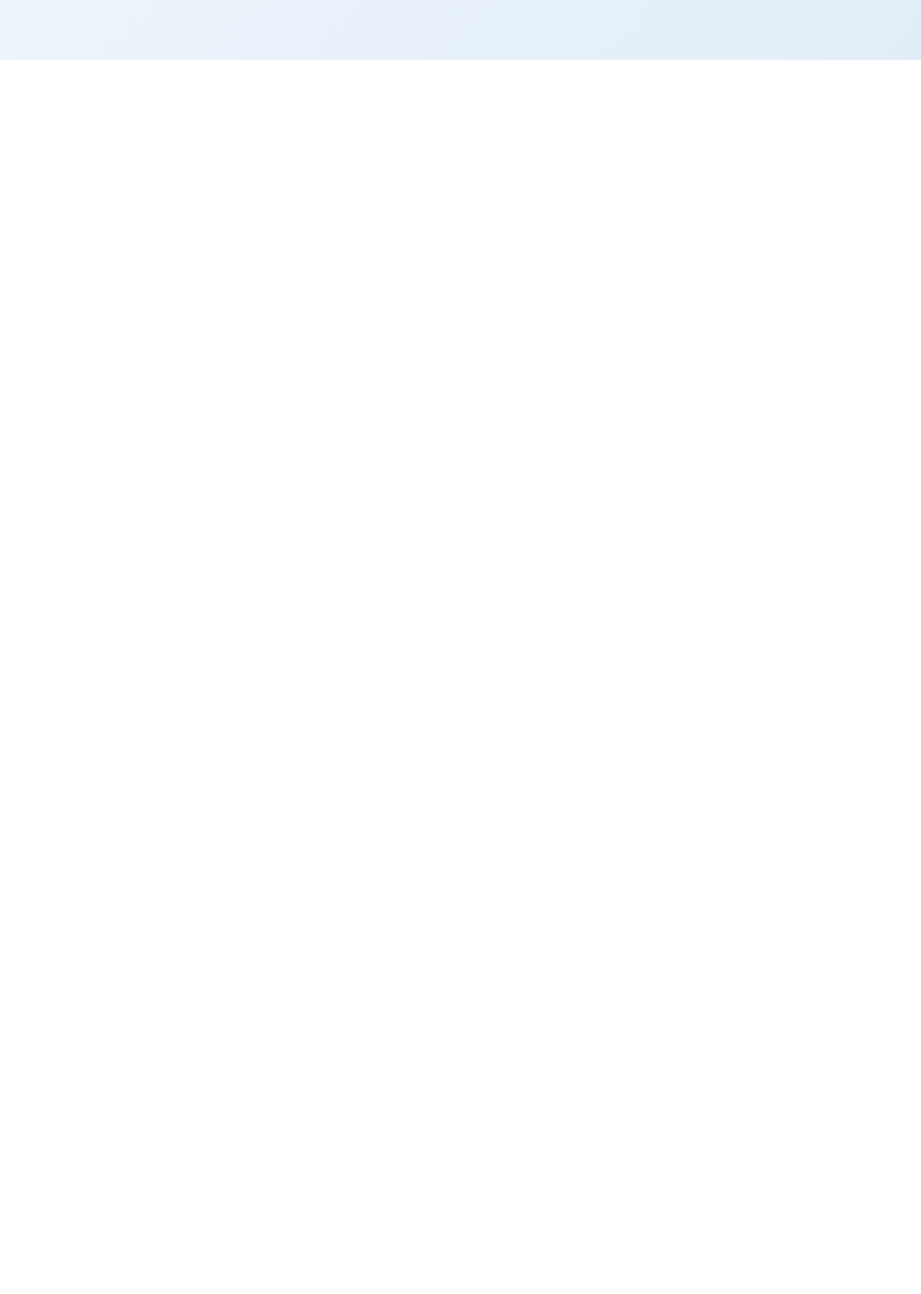
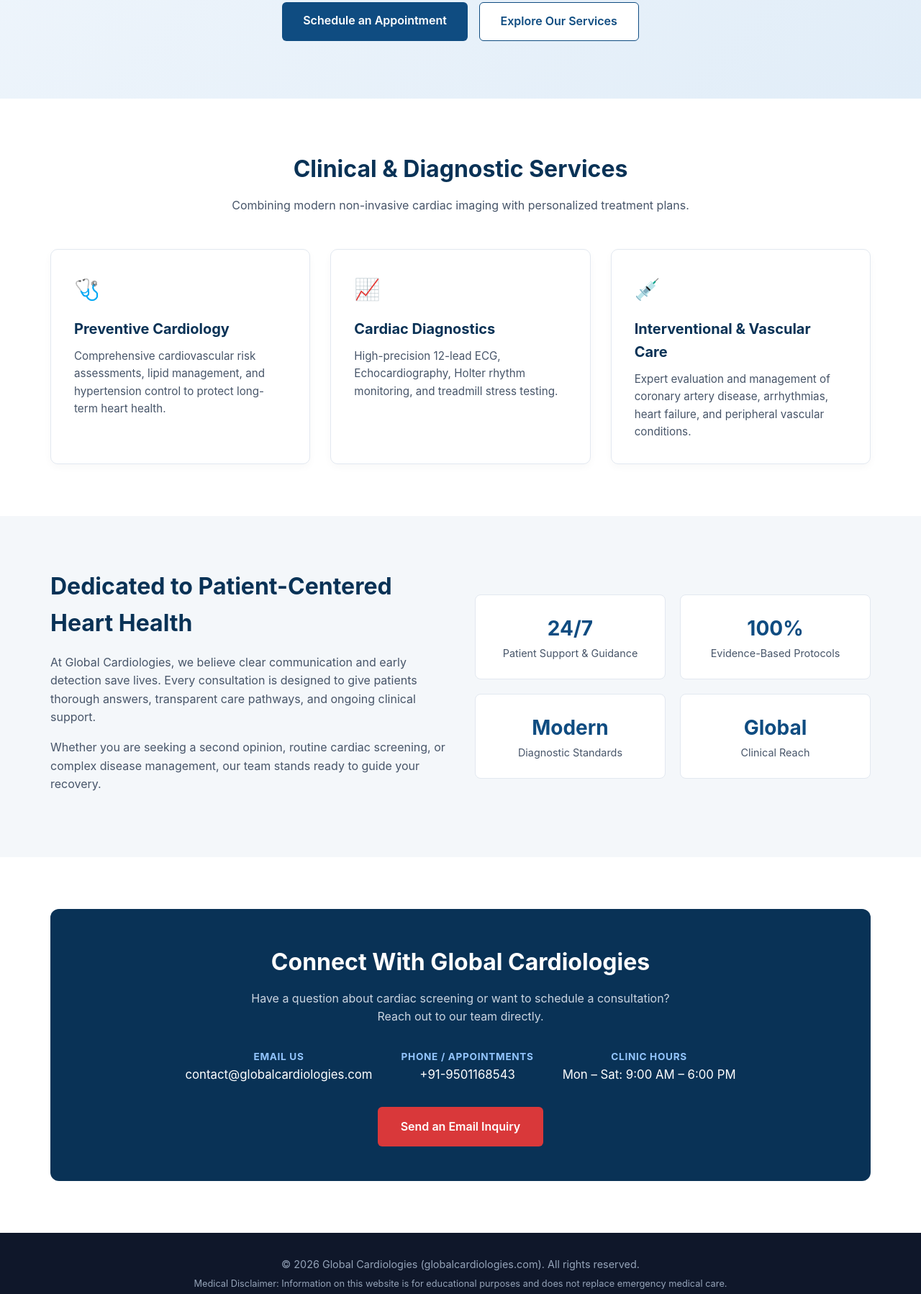
Before and after one commit to sachinsinha31/globalcardiologies.com, a plain HTML site: page gemini-code-1794944017582 (1).html in a window 1280 px wide. Shown: the part 420-2218 px from the top of the page at 72% size. Before the commit the page ends 800 px from the top, so only its background shows below. Drawn offline with Linux system fonts and the light colour scheme.

Commit message:
Update gemini-code-1794944017582 (1).html

```diff
--- a/gemini-code-1794944017582 (1).html
+++ b/gemini-code-1794944017582 (1).html
@@ -1,9 +1,8 @@
-<!DOCTYPE html>
-<html lang="en">
+<html lang>
 <head>
   <meta charset="UTF-8" />
   <meta name="viewport" content="width=device-width, initial-scale=1.0" />
-  <title>Global Cardiologies | Advanced Heart & Vascular Care</title>
+  <title>Global Cardiologies | Advanced Heart & Vascular Care(Testing phase. We are Not Live yet</title>
   <style>
     :root {
       --primary: #0f4c81;
@@ -364,4 +363,102 @@
         Global Cardiologies delivers evidence-based cardiac diagnostics, preventive cardiology, and specialized vascular care tailored to every patient.
       </p>
       <div class="hero-buttons">
-        <a href="#contact" class="btn-primary
+          <a href="#contact" class="btn-primary">Schedule an Appointment</a>
+        <a href="#services" class="btn-secondary">Explore Our Services</a>
+      </div>
+    </div>
+  </section>
+
+  <!-- Services Section -->
+  <section id="services">
+    <div class="container">
+      <div class="section-header">
+        <h2>Clinical & Diagnostic Services</h2>
+        <p>Combining modern non-invasive cardiac imaging with personalized treatment plans.</p>
+      </div>
+      <div class="grid-3">
+        <div class="card">
+          <div class="card-icon">🩺</div>
+          <h3>Preventive Cardiology</h3>
+          <p>Comprehensive cardiovascular risk assessments, lipid management, and hypertension control to protect long-term heart health.</p>
+        </div>
+        <div class="card">
+          <div class="card-icon">📈</div>
+          <h3>Cardiac Diagnostics</h3>
+          <p>High-precision 12-lead ECG, Echocardiography, Holter rhythm monitoring, and treadmill stress testing.</p>
+        </div>
+        <div class="card">
+          <div class="card-icon">💉</div>
+          <h3>Interventional & Vascular Care</h3>
+          <p>Expert evaluation and management of coronary artery disease, arrhythmias, heart failure, and peripheral vascular conditions.</p>
+        </div>
+      </div>
+    </div>
+  </section>
+
+  <!-- About Section -->
+  <section id="about" class="about-bg">
+    <div class="container about-grid">
+      <div class="about-text">
+        <h2>Dedicated to Patient-Centered Heart Health</h2>
+        <p>
+          At Global Cardiologies, we believe clear communication and early detection save lives. Every consultation is designed to give patients thorough answers, transparent care pathways, and ongoing clinical support.
+        </p>
+        <p>
+          Whether you are seeking a second opinion, routine cardiac screening, or complex disease management, our team stands ready to guide your recovery.
+        </p>
+      </div>
+      <div class="stats-box">
+        <div class="stat-item">
+          <strong>24/7</strong>
+          <span>Patient Support & Guidance</span>
+        </div>
+        <div class="stat-item">
+          <strong>100%</strong>
+          <span>Evidence-Based Protocols</span>
+        </div>
+        <div class="stat-item">
+          <strong>Modern</strong>
+          <span>Diagnostic Standards</span>
+        </div>
+        <div class="stat-item">
+          <strong>Global</strong>
+          <span>Clinical Reach</span>
+        </div>
+      </div>
+    </div>
+  </section>
+
+  <!-- Contact Section -->
+  <section id="contact">
+    <div class="container">
+      <div class="contact-box">
+        <h2>Connect With Global Cardiologies</h2>
+        <p>Have a question about cardiac screening or want to schedule a consultation? Reach out to our team directly.</p>
+        <div class="contact-details">
+          <div>
+            <strong>Email Us</strong>
+            contact@globalcardiologies.com
+          </div>
+          <div>
+            <strong>Phone / Appointments</strong>
+            +91-9501168543
+          </div>
+          <div>
+            <strong>Clinic Hours</strong>
+            Mon – Sat: 9:00 AM – 6:00 PM
+          </div>
+        </div>
+        <a href="mailto:contact@globalcardiologies.com" class="btn-accent">Send an Email Inquiry</a>
+      </div>
+    </div>
+  </section>
+
+  <!-- Footer -->
+  <footer>
+    <p>© 2026 Global Cardiologies (globalcardiologies.com). All rights reserved.</p>
+    <p style="margin-top: 0.4rem; font-size: 0.8rem;">Medical Disclaimer: Information on this website is for educational purposes and does not replace emergency medical care.</p>
+  </footer>
+
+</body>
+</html>
```
